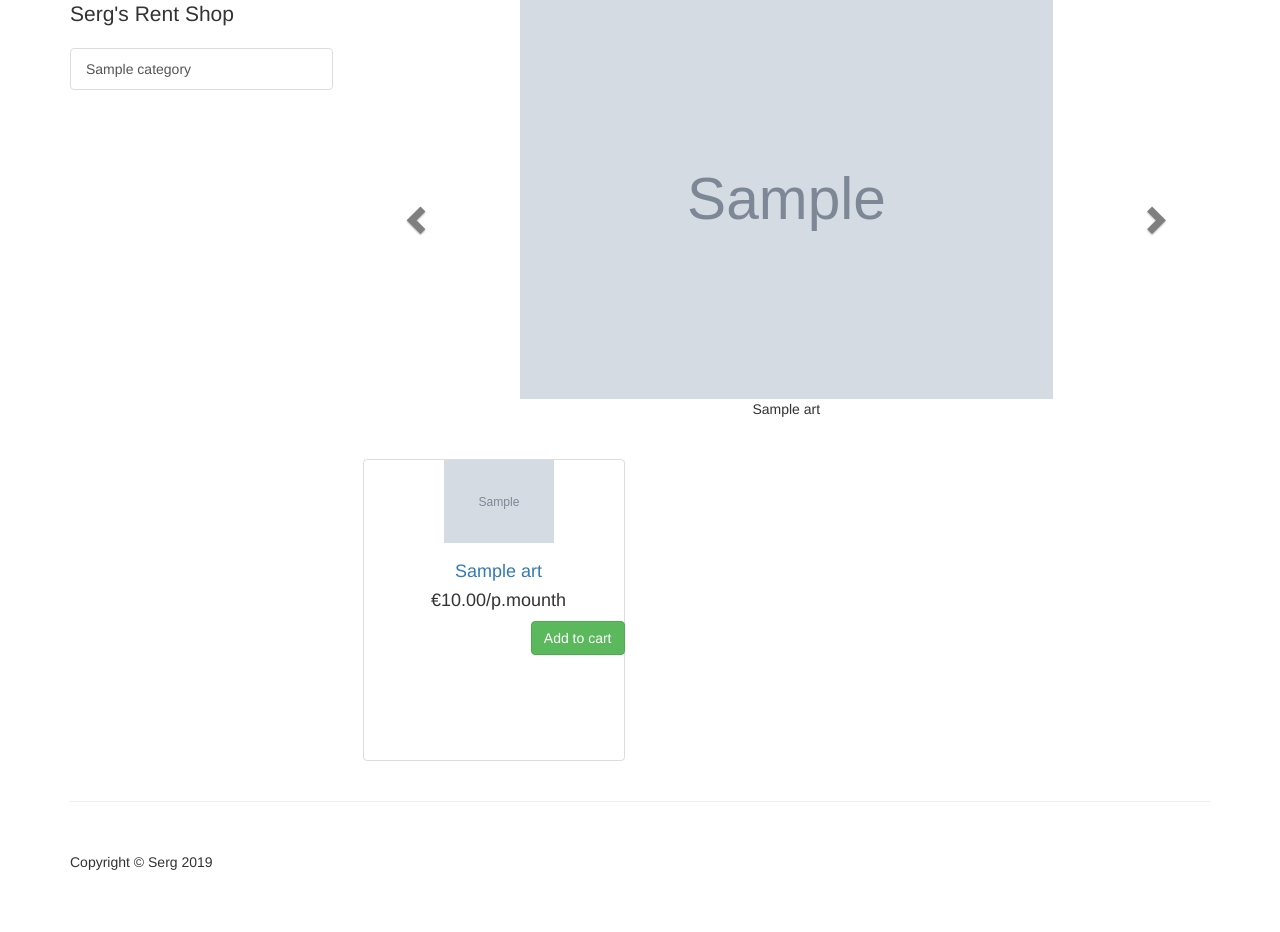
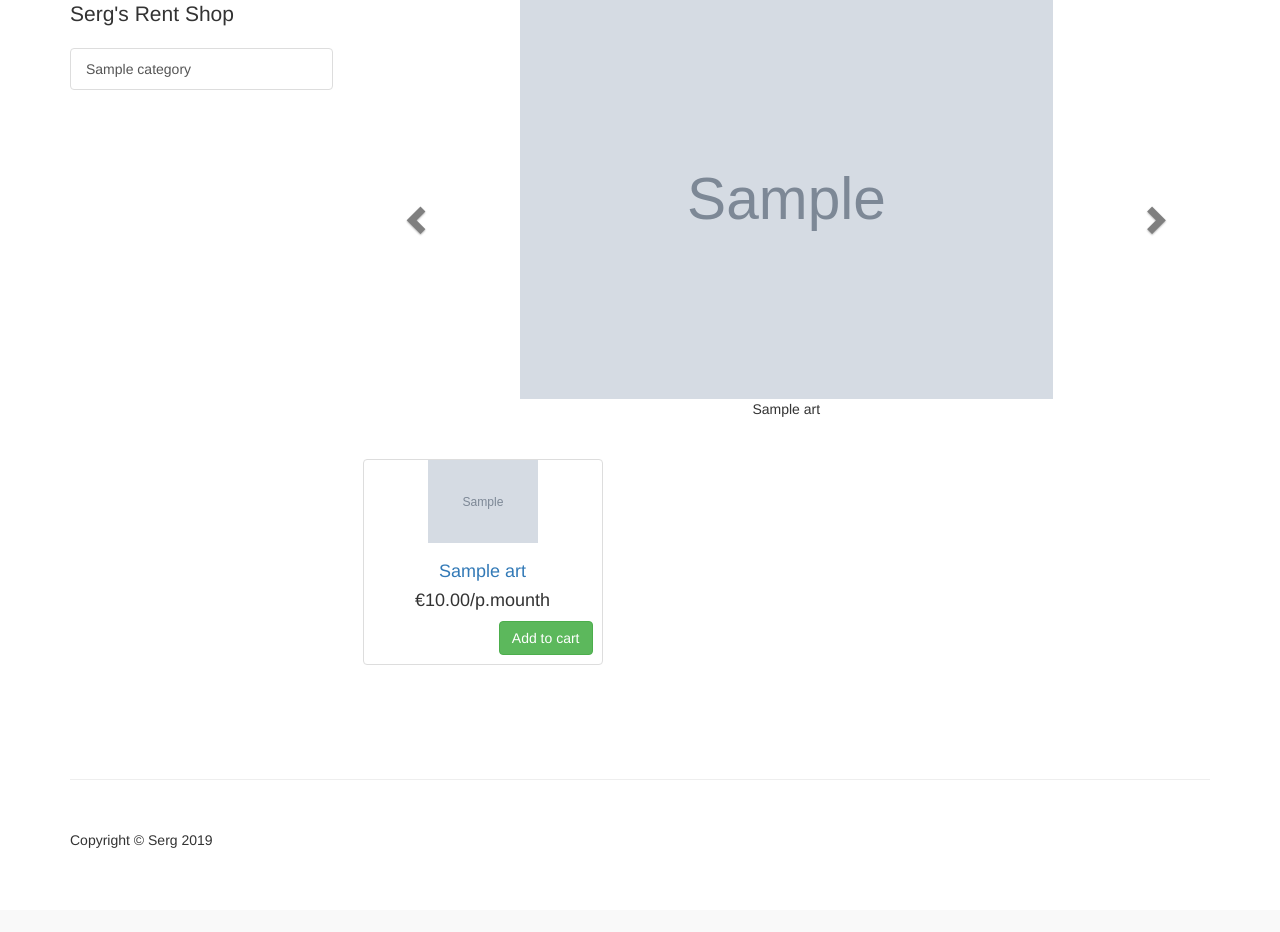
Before and after one commit to salozher/webshop_test1, a Django app: page / in a window 1280 px wide. Shown: the part 71-1003 px from the top of the page. After the commit the page ends 919 px from the top, so only its background shows below. Run offline with Django 3.2, Linux system fonts and the light colour scheme; a user stored in the database is signed in; tables that the repository leaves empty hold one stand-in row (values such as "Sample post"); grey boxes marked "Sample" are stand-in pictures; some libraries are stand-ins or nearby versions.

Commit message:
release bugfix and cleanup

```diff
--- a/rentshop/templates/home.html
+++ b/rentshop/templates/home.html
@@ -58,10 +58,10 @@
                 </div>
                 <div class="row">
                     {% for product in products %}
-                        <div class="col-sm-4">
+                        <div class="col-sm-4" style="width: 270px; height: 300px">
                             <div class="product-item-{{ product.id }}">
                                 <div class="thumbnail">
-                                    <div style="width: 270px; height: 300px">
+
                                         <a href={{ product.get_absolute_url }}><img src="{{ product.cover.url }}" alt=""
                                                                                     style="width: 110px; height: auto"></a>
                                         <div class="caption" style="height: auto">
@@ -81,7 +81,7 @@
                                             {% endif %}
 
                                         </div>
-                                    </div>
+
                                 </div>
                             </div>
                         </div>
```
